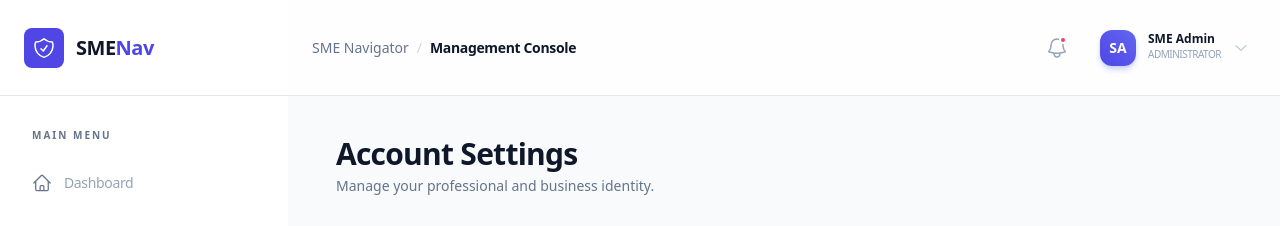
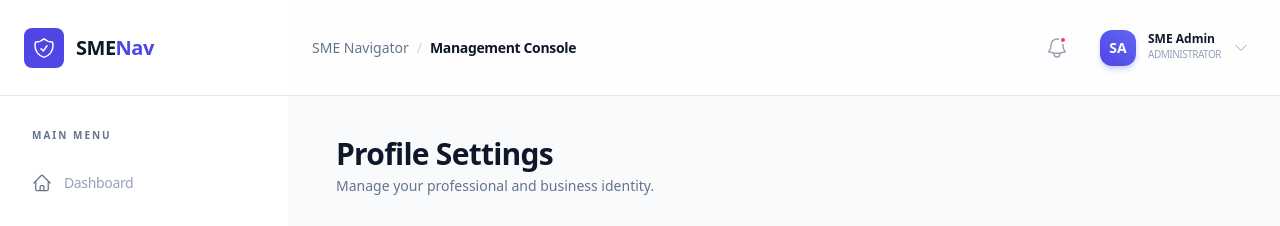
Before and after one commit to Lamartine587/SME-Regulartor-Compliance-Navigator, a React (Vite) app in the folder group_project/frontend/regulatory-compliance-ui/: page /profile in a window 1280 px wide. Shown: the top 226 px of the page. Built offline with nearby package versions, Linux system fonts and the light colour scheme; no server answers; sample sign-in values are in the browser's storage.

Commit message:
change Account settings to Profile settings

```diff
--- a/group_project/frontend/regulatory-compliance-ui/src/pages/Profile.jsx
+++ b/group_project/frontend/regulatory-compliance-ui/src/pages/Profile.jsx
@@ -153,7 +153,7 @@ export default function Profile() {
           <div className="max-w-4xl mx-auto space-y-8">
             <div className="flex justify-between items-end">
               <div>
-                <h1 className="text-3xl font-black text-slate-900 dark:text-white tracking-tight">Account Settings</h1>
+                <h1 className="text-3xl font-black text-slate-900 dark:text-white tracking-tight">Profile Settings</h1>
                 <p className="text-sm font-medium text-slate-500 dark:text-slate-400 mt-1">Manage your professional and business identity.</p>
               </div>
             </div>
```
